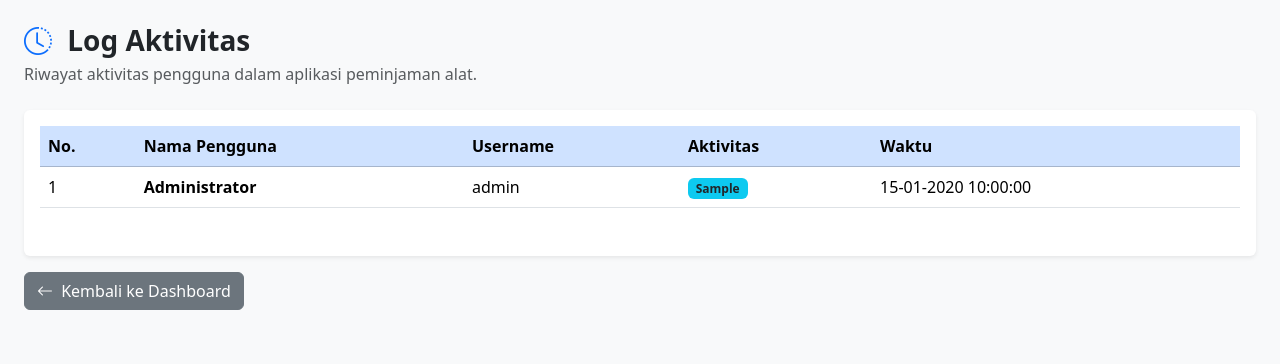
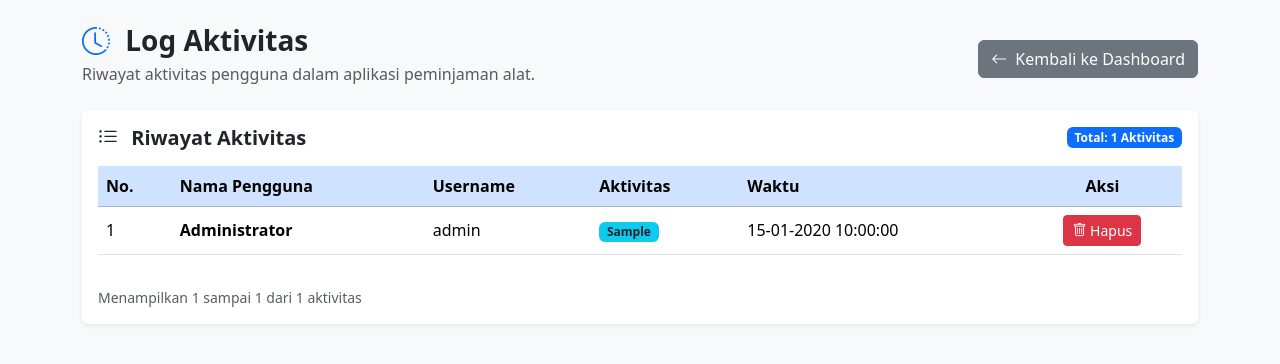
Before and after one commit to Hadigood01/project_ukk, a Laravel app: page /admin/log in a window 1280 px wide. Shown: the top 364 px of the page. Run offline with Laravel 12, Linux system fonts and the light colour scheme; a user stored in the database is signed in; data comes from the database, SQL or seed files in the repository; tables that the repository leaves empty hold one stand-in row (values such as "Sample post").

Commit message:
Update project

```diff
--- a/app/Http/Controllers/LogAktivitasController.php
+++ b/app/Http/Controllers/LogAktivitasController.php
@@ -6,12 +6,25 @@ use App\Models\LogAktivitas;
 
 class LogAktivitasController extends Controller
 {
+    // Menampilkan log aktivitas
     public function index()
     {
         $logs = LogAktivitas::with('user')
-            ->latest()
-            ->paginate(20);
+            ->latest('created_at')
+            ->paginate(5);
 
         return view('admin.log.index', compact('logs'));
     }
+
+    // Menghapus satu log aktivitas
+    public function destroy($id)
+    {
+        $log = LogAktivitas::findOrFail($id);
+
+        $log->delete();
+
+        return redirect()
+            ->route('admin.log.index')
+            ->with('success', 'Log aktivitas berhasil dihapus.');
+    }
 }
--- a/app/Http/Controllers/PeminjamanController.php
+++ b/app/Http/Controllers/PeminjamanController.php
@@ -28,7 +28,7 @@ class PeminjamanController extends Controller
             'pengembalian'
         ])
             ->latest('create_at')
-            ->paginate(10);
+            ->paginate(5);
 
         return view('admin.peminjaman.index', compact('peminjaman'));
     }
--- a/app/Models/LogAktivitas.php
+++ b/app/Models/LogAktivitas.php
@@ -9,7 +9,8 @@ class LogAktivitas extends Model
 {
     protected $table = 'log_aktivitas';
 
-    protected $primaryKey = 'id_log';
+    // Sesuai dengan $table->id() pada migration
+    protected $primaryKey = 'id';
 
     protected $fillable = [
         'id_user',
--- a/config/app.php
+++ b/config/app.php
@@ -65,7 +65,7 @@ return [
     |
     */
 
-    'timezone' => 'UTC',
+    'timezone' => env('APP_TIMEZONE', 'Asia/Jakarta'),
 
     /*
     |--------------------------------------------------------------------------
--- a/resources/views/admin/log/index.blade.php
+++ b/resources/views/admin/log/index.blade.php
@@ -1,6 +1,7 @@
 
 <!DOCTYPE html>
 <html lang="id">
+
 <head>
     <meta charset="UTF-8">
     <meta name="viewport" content="width=device-width, initial-scale=1.0">
@@ -12,9 +13,11 @@
 
 <body class="bg-light">
 
-<div class="container-fluid py-4 px-4">
+<div class="container py-4">
 
-    <div class="mb-4">
+    <div class="d-flex justify-content-between align-items-start mb-4">
+
+        <div>
             <h3 class="fw-bold mb-1">
                 <i class="bi bi-clock-history text-primary me-2"></i>
                 Log Aktivitas
@@ -25,10 +28,47 @@
             </p>
         </div>
 
+        <a href="{{ route('admin.dashboard') }}"
+           class="btn btn-secondary mt-3">
+            <i class="bi bi-arrow-left me-1"></i>
+            Kembali ke Dashboard
+        </a>
+
+    </div>
+
+    @if(session('success'))
+        <div class="alert alert-success alert-dismissible fade show">
+            <i class="bi bi-check-circle me-1"></i>
+            {{ session('success') }}
+
+            <button type="button" class="btn-close" data-bs-dismiss="alert"></button>
+        </div>
+    @endif
+
+    @if(session('error'))
+        <div class="alert alert-danger alert-dismissible fade show">
+            {{ session('error') }}
+
+            <button type="button" class="btn-close" data-bs-dismiss="alert"></button>
+        </div>
+    @endif
+
     <div class="card border-0 shadow-sm">
         <div class="card-body">
 
+            <div class="d-flex justify-content-between align-items-center mb-3">
+                <h5 class="fw-bold mb-0">
+                    <i class="bi bi-list-ul me-2"></i>
+                    Riwayat Aktivitas
+                </h5>
+
+                <span class="badge bg-primary">
+                    Total: {{ $logs->total() }} Aktivitas
+                </span>
+            </div>
+
             <div class="table-responsive">
+
                 <table class="table table-hover align-middle">
 
                     <thead class="table-primary">
@@ -38,6 +78,7 @@
                             <th>Username</th>
                             <th>Aktivitas</th>
                             <th>Waktu</th>
+                            <th class="text-center">Aksi</th>
                         </tr>
                     </thead>
 
@@ -45,14 +86,13 @@
 
                         @forelse($logs as $log)
                             <tr>
+
                                 <td>
                                     {{ $loop->iteration + ($logs->currentPage() - 1) * $logs->perPage() }}
                                 </td>
 
-                                <td>
-                                    <div class="fw-semibold">
+                                <td class="fw-semibold">
                                     {{ $log->user->nama_user ?? 'Pengguna tidak ditemukan' }}
-                                    </div>
                                 </td>
 
                                 <td>
@@ -72,37 +112,65 @@
                                         -
                                     @endif
                                 </td>
+
+                                <td class="text-center">
+
+                                    <form action="{{ route('admin.log.destroy', ['id' => $log->id]) }}"
+                                          method="POST"
+                                          class="d-inline"
+                                          onsubmit="return confirm('Yakin ingin menghapus log aktivitas ini?')">
+
+                                        @csrf
+                                        @method('DELETE')
+
+                                        <button type="submit" class="btn btn-sm btn-danger">
+                                            <i class="bi bi-trash"></i>
+                                            Hapus
+                                        </button>
+
+                                    </form>
+
+                                </td>
+
                             </tr>
 
                         @empty
+
                             <tr>
-                                <td colspan="5" class="text-center text-muted py-4">
+                                <td colspan="6" class="text-center text-muted py-4">
                                     <i class="bi bi-inbox fs-2 d-block mb-2"></i>
                                     Belum ada aktivitas yang tercatat.
                                 </td>
                             </tr>
+
                         @endforelse
 
                     </tbody>
 
                 </table>
+
             </div>
 
-            <div class="mt-3">
+            <div class="d-flex justify-content-between align-items-center flex-wrap gap-2 mt-3">
+
+                <div class="text-muted small">
+                    Menampilkan {{ $logs->firstItem() ?? 0 }}
+                    sampai {{ $logs->lastItem() ?? 0 }}
+                    dari {{ $logs->total() }} aktivitas
+                </div>
+
+                <div>
                     {{ $logs->links('pagination::bootstrap-5') }}
+                </div>
+
             </div>
 
         </div>
     </div>
 
-    <div class="mt-3">
-        <a href="{{ route('admin.dashboard') }}" class="btn btn-secondary">
-            <i class="bi bi-arrow-left me-1"></i>
-            Kembali ke Dashboard
-        </a>
 </div>
 
-</div>
+<script src="https://cdn.jsdelivr.net/npm/bootstrap@5.3.3/dist/js/bootstrap.bundle.min.js"></script>
 
 </body>
 </html>
--- a/routes/web.php
+++ b/routes/web.php
@@ -117,12 +117,17 @@ Route::middleware(['auth', 'role:admin'])
         Route::get('/pengembalian/{id}', [PengembalianController::class, 'show'])
             ->name('pengembalian.show');
 
-        // ========================================
-        // LOG AKTIVITAS
-        // ========================================
 
-        Route::get('/log', [LogAktivitasController::class, 'index'])
-            ->name('log.index');
+// ========================================
+// LOG AKTIVITAS
+// ========================================
+
+Route::get('/log', [LogAktivitasController::class, 'index'])
+->name('log.index');
+
+Route::delete('/log/{id}', [LogAktivitasController::class, 'destroy'])
+->name('log.destroy');
+
     });
 
 
```
Also changed, not shown: resources/views/admin/peminjaman/index.blade.php (+16 -15 lines). Lines whose indentation alone changed are shown as unchanged.
